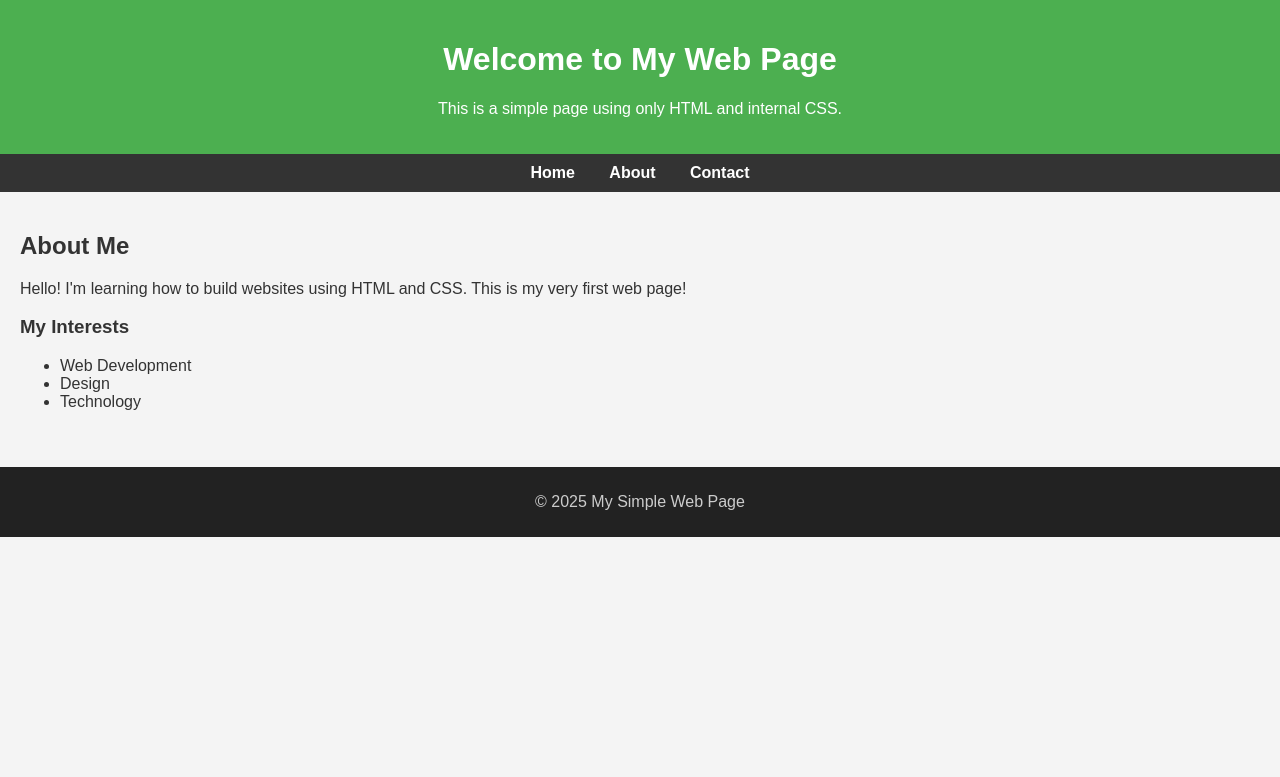
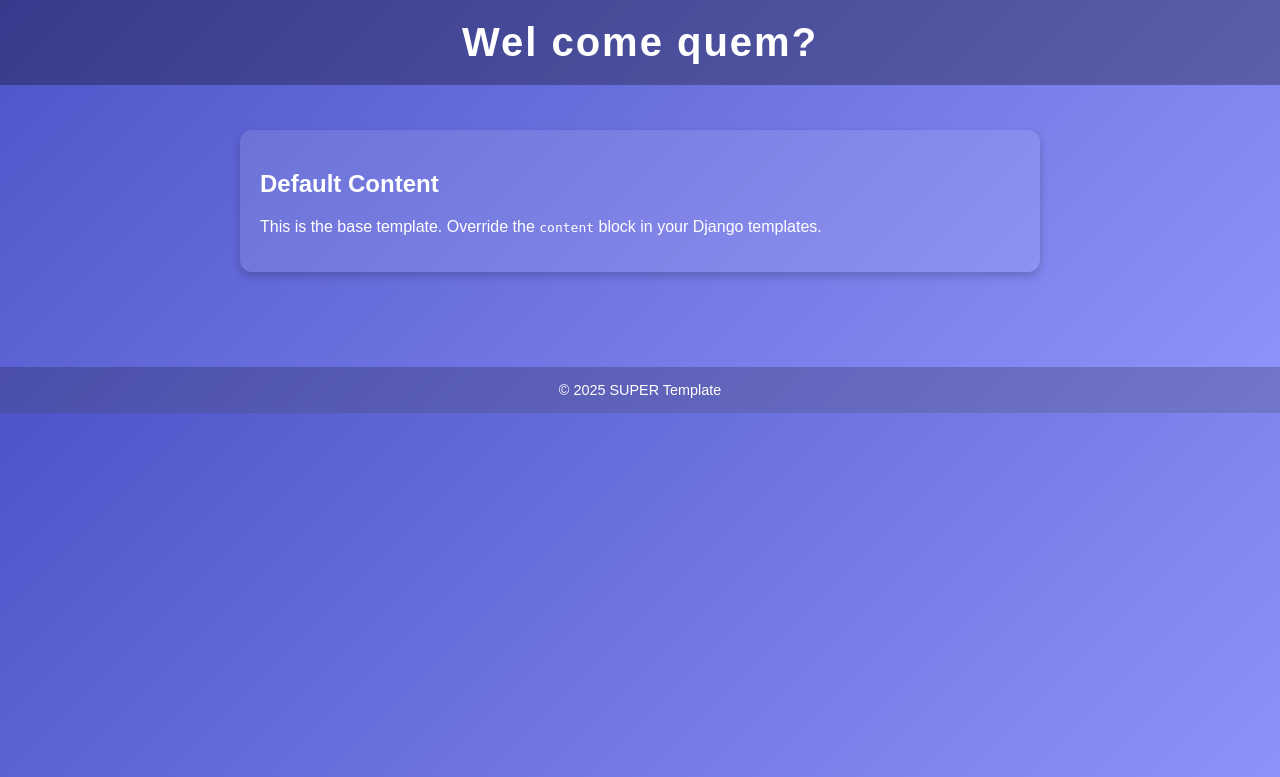
Before and after one commit to pedroirineu5/django, a Django app: page /homeApp/ in a window 1280 px wide. Shown: the top 777 px of the page. Run offline with Django 5.2, Linux system fonts and the light colour scheme.

Commit message:
feat: using template for another page using gjando html

```diff
--- a/home/templates/home/index.html
+++ b/home/templates/home/index.html
@@ -1,83 +1,5 @@
-<!DOCTYPE html>
-<html lang="en">
-<head>
-  <meta charset="UTF-8">
-  <meta name="viewport" content="width=device-width, initial-scale=1">
-  <title>My Simple Web Page</title>
-  <style>
-    body {
-      font-family: Arial, sans-serif;
-      background-color: #f4f4f4;
-      color: #333;
-      margin: 0;
-      padding: 0;
-    }
+{% extends "global/base.html" %}
 
-    header {
-      background-color: #4CAF50;
-      color: white;
-      padding: 20px;
-      text-align: center;
-    }
+{% block title%} Changing the title {% endblock%}
 
-    nav {
-      background-color: #333;
-      padding: 10px;
-      text-align: center;
-    }
-
-    nav a {
-      color: white;
-      text-decoration: none;
-      margin: 0 15px;
-      font-weight: bold;
-    }
-
-    nav a:hover {
-      text-decoration: underline;
-    }
-
-    main {
-      padding: 20px;
-    }
-
-    footer {
-      background-color: #222;
-      color: #ccc;
-      text-align: center;
-      padding: 10px;
-      margin-top: 20px;
-    }
-  </style>
-</head>
-<body>
-
-  <header>
-    <h1>Welcome to My Web Page</h1>
-    <p>This is a simple page using only HTML and internal CSS.</p>
-  </header>
-
-  <nav>
-    <a href="#">Home</a>
-    <a href="#">About</a>
-    <a href="#">Contact</a>
-  </nav>
-
-  <main>
-    <h2>About Me</h2>
-    <p>Hello! I'm learning how to build websites using HTML and CSS. This is my very first web page!</p>
-
-    <h3>My Interests</h3>
-    <ul>
-      <li>Web Development</li>
-      <li>Design</li>
-      <li>Technology</li>
-    </ul>
-  </main>
-
-  <footer>
-    <p>&copy; 2025 My Simple Web Page</p>
-  </footer>
-
-</body>
-</html>
+{% block header%} Wel come quem? {% endblock %}
```
